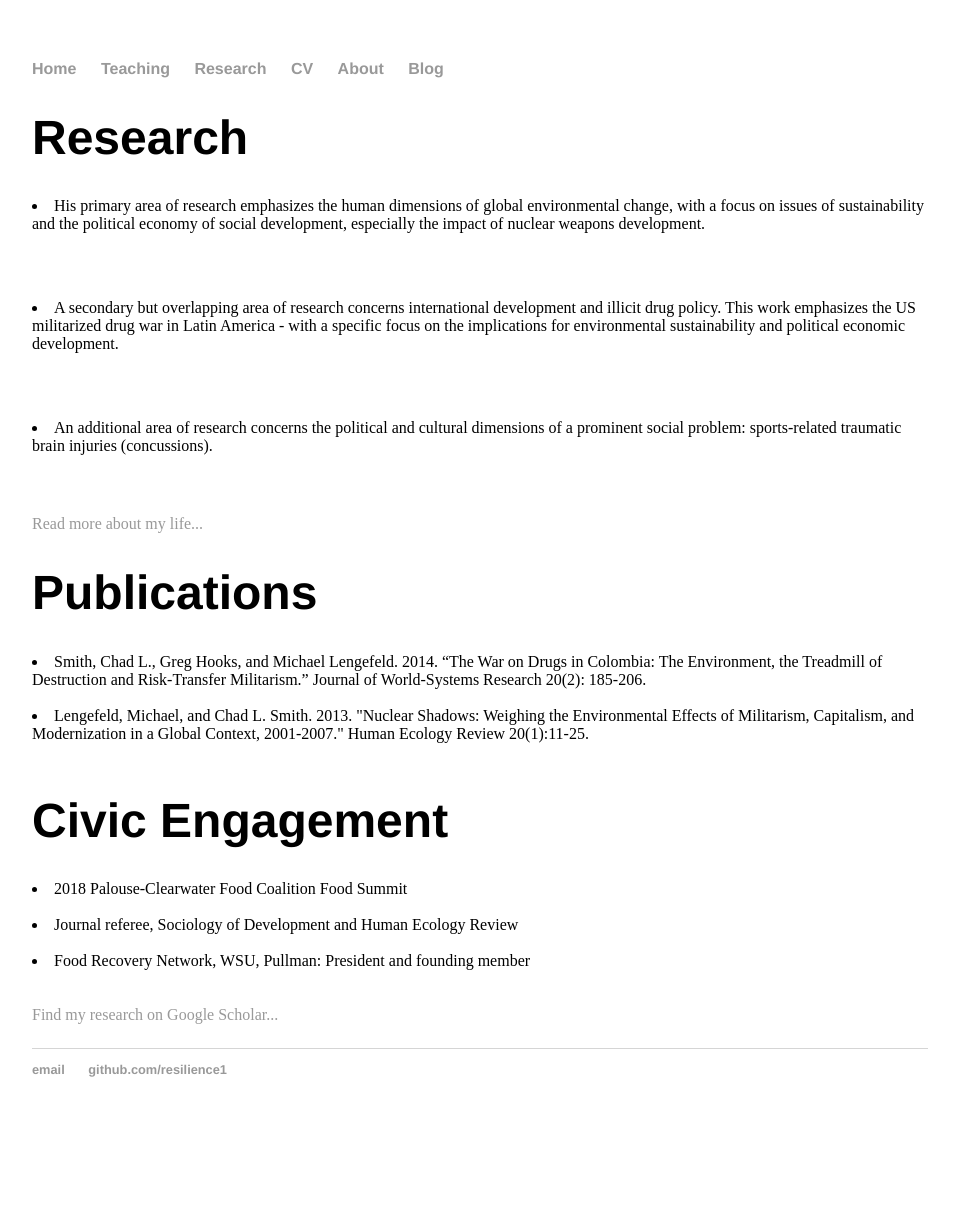
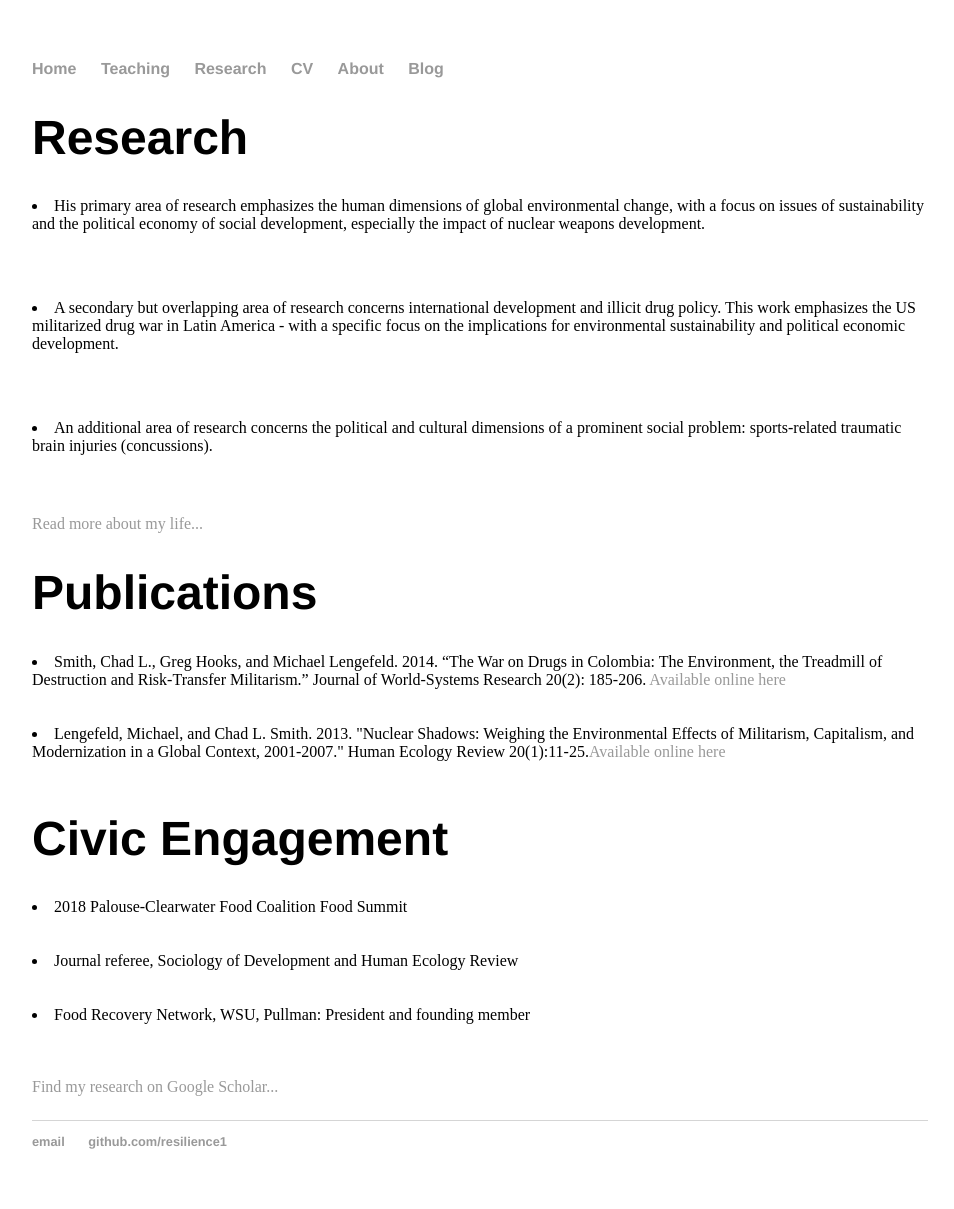
Before and after one commit to resilience1/resilience1.github.io, a Jekyll site: the page built from research/index.html, in a window 1280 px wide. Shown: the whole page, without its empty margins (160-1114 px from the left). Built offline with Jekyll 4.4.1, drawn with Linux system fonts in a browser that asks for light colours; before the commit the page ends 1137 px from its top, so only the background shows below that.

Commit message:
Update index.html

```diff
--- a/research/index.html
+++ b/research/index.html
@@ -23,15 +23,17 @@ title: Research
 	<h1>Publications</h1>
 		<p><li>Smith, Chad L., Greg Hooks, and Michael Lengefeld. 2014. “The War on Drugs in Colombia:
 		The Environment, the Treadmill of Destruction and Risk-Transfer Militarism.” Journal of
-		World-Systems Research 20(2): 185-206.</li><br><li>Lengefeld, Michael, and Chad L. Smith. 2013.
-		"Nuclear Shadows: Weighing the Environmental Effects of Militarism, Capitalism, and Modernization
-		in a Global Context, 2001-2007." Human Ecology Review 20(1):11-25.</li><br>
+		World-Systems Research 20(2): 185-206. <a href="http://jwsr.pitt.edu/ojs/index.php/jwsr/article/view/554">
+		Available online here</a></li><br><br>
+
+		<li>Lengefeld, Michael, and Chad L. Smith. 2013. "Nuclear Shadows: Weighing the Environmental Effects of Militarism, Capitalism, and Modernization
+		in a Global Context, 2001-2007." Human Ecology Review 20(1):11-25.<a href="https://www.jstor.org/stable/24707568">Available online here</a></li><br>
 
 	<h1>Civic Engagement</h1>
 
-	<li>2018 Palouse-Clearwater Food Coalition Food Summit</li><br>
-	<li>Journal referee, Sociology of Development and Human Ecology Review</li><br>
-	<li>Food Recovery Network, WSU, Pullman: President and founding member</li><br>
+	<li>2018 Palouse-Clearwater Food Coalition Food Summit</li><br><br>
+	<li>Journal referee, Sociology of Development and Human Ecology Review</li><br><br>
+	<li>Food Recovery Network, WSU, Pullman: President and founding member</li><br><br>
 	</ul><br>
 						  <a href="https://scholar.google.com/scholar?hl=en&as_sdt=0%2C48&q=Michael+Lengefeld&btnG=">
   Find my research on Google Scholar...</a></p>
```
